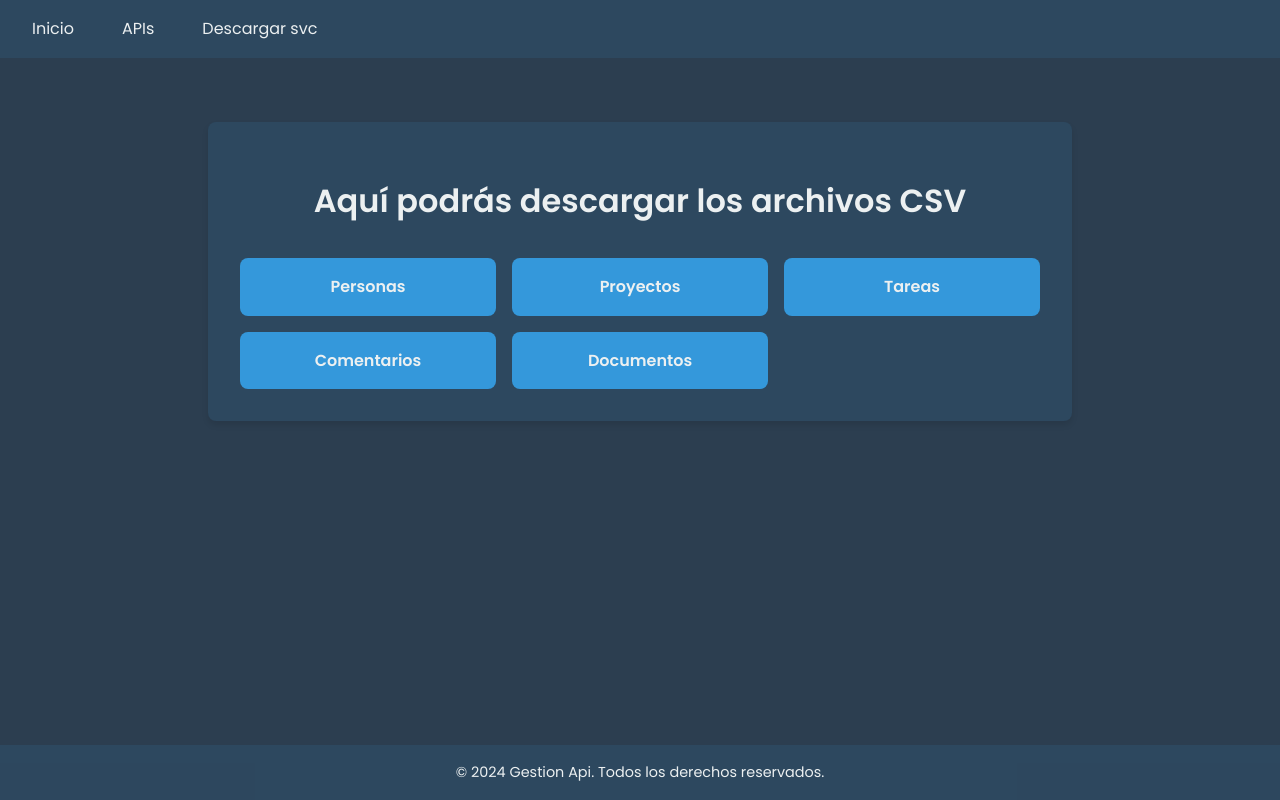
After one commit to Korossuh/gestion-api, a Django app: page /csv/ in a window 1280 px wide. The commit adds this page. Run offline with Django 5.2, Linux system fonts and the light colour scheme.

Commit message:
Configuracion para descargar archivos csv, creacion de app desktop y css de paginas principales

```diff
--- a/api/serializers.py
+++ b/api/serializers.py
@@ -1,5 +1,5 @@
 from rest_framework import serializers
-from .models import Persona,Proyecto,Tarea,Comentario,Archivo
+from .models import Persona,Proyecto,Tarea,Comentario,Documento
 
 class PersonaSerializer(serializers.ModelSerializer):
     class Meta:
@@ -21,7 +21,7 @@ class ComentarioSerializer(serializers.ModelSerializer):
         model = Comentario
         fields = "__all__"
 
-class ArchivoSerializer(serializers.ModelSerializer):
+class DocumentoSerializer(serializers.ModelSerializer):
     class Meta:
-        model = Archivo
+        model = Documento
         fields = "__all__"
--- a/api/urls.py
+++ b/api/urls.py
@@ -1,5 +1,5 @@
 from rest_framework.routers import DefaultRouter
-from .views import PersonaViewSet, ProyectoViewSet,TareaViewSet,ComentarioViewSet,ArchivoViewSet
+from .views import PersonaViewSet, ProyectoViewSet,TareaViewSet,ComentarioViewSet,DocumentoViewSet
 from rest_framework import routers
 from django.urls import path,include
 
@@ -8,7 +8,7 @@ router.register(r'personas', PersonaViewSet, basename='personas')
 router.register(r'proyectos', ProyectoViewSet, basename='proyectos')
 router.register(r'tareas',TareaViewSet, basename='tareas')
 router.register(r'comentarios',ComentarioViewSet, basename='comentarios')
-router.register(r'archivos', ArchivoViewSet,basename='archivos')
+router.register(r'documentos', DocumentoViewSet,basename='documentos')
 
 urlpatterns = [
     path("api/",include(router.urls),name='api')
--- /dev/null
+++ b/core/static/css/base.css
@@ -0,0 +1,128 @@
+@import url('https://fonts.googleapis.com/css2?family=Poppins:wght@300;400;600&display=swap');
+
+:root {
+  --color-bg: #2c3e50;
+  --color-text: #ecf0f1;
+  --color-primary: #3498db;
+  --color-secondary: #e74c3c;
+  --color-accent: #f39c12;
+}
+
+body {
+  font-family: 'Poppins', sans-serif;
+  line-height: 1.6;
+  color: var(--color-text);
+  margin: 0;
+  padding: 0;
+  display: flex;
+  flex-direction: column;
+  min-height: 100vh;
+  background-color: var(--color-bg);
+}
+
+.nav {
+  background-color: rgba(52, 152, 219, 0.1);
+  padding: 1rem;
+  position: sticky;
+  top: 0;
+  z-index: 1000;
+}
+
+.nav__list {
+  list-style-type: none;
+  padding: 0;
+  margin: 0;
+  display: flex;
+  justify-content: flex-start;
+  align-items: center;
+}
+
+.nav__item {
+  margin-right: 1rem;
+  position: relative;
+}
+
+.nav__link {
+  text-decoration: none;
+  color: var(--color-text);
+  font-weight: 500;
+  transition: color 0.3s ease;
+  padding: 0.5rem 1rem;
+  border-radius: 4px;
+}
+
+.nav__link:hover {
+  color: var(--color-accent);
+  background-color: rgba(255, 255, 255, 0.1);
+}
+
+.nav__dropdown-content {
+  display: none;
+  position: absolute;
+  background-color: var(--color-bg);
+  min-width: 200px;
+  box-shadow: 0 8px 16px rgba(0,0,0,0.2);
+  border-radius: 4px;
+  overflow: hidden;
+  top: 100%;
+  left: 0;
+  padding: 0.5rem 0;
+  margin: 0;
+  list-style: none;
+  transition: opacity 0.3s ease, transform 0.3s ease;
+  opacity: 0;
+  transform: translateY(-10px);
+  pointer-events: none;
+}
+
+.nav__item:hover .nav__dropdown-content {
+  display: block;
+  opacity: 1;
+  transform: translateY(0);
+  pointer-events: auto;
+}
+
+.nav__dropdown-content li {
+  margin: 0;
+  padding: 0;
+  list-style: none;
+}
+
+.nav__dropdown-item {
+  padding: 0.75rem 1.5rem;
+  display: block;
+  color: var(--color-text);
+  text-decoration: none;
+  transition: background-color 0.3s ease;
+  width: 100%;
+  box-sizing: border-box;
+}
+
+.nav__dropdown-item:hover {
+  background-color: var(--color-primary);
+}
+
+.nav__dropdown-item.active {
+  background-color: var(--color-primary);
+}
+
+.main-content {
+  flex: 1;
+  padding: 2rem;
+  max-width: 1200px;
+  margin: 0 auto;
+  width: 100%;
+}
+
+.footer {
+  background-color: rgba(52, 152, 219, 0.1);
+  text-align: center;
+  padding: 1rem;
+  margin-top: auto;
+}
+
+.footer__text {
+  margin: 0;
+  font-size: 0.9rem;
+  color: var(--color-text);
+}
--- /dev/null
+++ b/core/static/css/csv.css
@@ -0,0 +1,66 @@
+.csv-download {
+    max-width: 800px;
+    margin: 2rem auto;
+    padding: 2rem;
+    background-color: rgba(52, 152, 219, 0.1);
+    border-radius: 8px;
+    box-shadow: 0 4px 6px rgba(0, 0, 0, 0.1);
+}
+
+.csv-download__title {
+    font-size: 2rem;
+    color: var(--color-text);
+    text-align: center;
+    margin-bottom: 2rem;
+}
+
+.csv-download__buttons {
+    display: grid;
+    grid-template-columns: repeat(auto-fit, minmax(200px, 1fr));
+    gap: 1rem;
+}
+
+.csv-download__button {
+    display: inline-block;
+    padding: 1rem 1.5rem;
+    background-color: var(--color-primary);
+    color: var(--color-text);
+    text-decoration: none;
+    border-radius: 8px;
+    font-weight: 600;
+    text-align: center;
+    transition: all 0.3s ease;
+    position: relative;
+    overflow: hidden;
+}
+
+.csv-download__button::before {
+    content: '';
+    position: absolute;
+    top: 0;
+    left: -100%;
+    width: 100%;
+    height: 100%;
+    background: linear-gradient(
+        120deg,
+        transparent,
+        rgba(255, 255, 255, 0.3),
+        transparent
+    );
+    transition: all 0.6s;
+}
+
+.csv-download__button:hover::before {
+    left: 100%;
+}
+
+.csv-download__button:hover {
+    background-color: var(--color-accent);
+    transform: translateY(-3px);
+    box-shadow: 0 6px 12px rgba(0, 0, 0, 0.15);
+}
+
+.csv-download__button-text {
+    position: relative;
+    z-index: 1;
+}
--- a/core/templates/base.html
+++ b/core/templates/base.html
@@ -5,24 +5,36 @@
     <meta charset="UTF-8">
     <meta name="viewport" content="width=device-width, initial-scale=1.0">
     <title>{% block title %}{% endblock title %}</title>
+    <link rel="stylesheet" href="{% static 'css/base.css' %}">
+    <link rel="stylesheet" href="{% static 'css/csv.css' %}">
 </head>
 <body>
-    <nav>
-        <ul>
-            <li><a href="{% url 'index' %}"></a>Inicio</li>
-            <li><a href="{% url 'personas-list' %}">Personas</a></li>
-            <li><a href="{% url 'proyectos-list' %}">Proyectos</a></li>
-            <li><a href="{% url 'tareas-list' %}">Tareas</a></li>
-            <li><a href="{% url 'comentarios-list' %}">Comentarios</a></li>
-            <li><a href="{% url 'archivos-list' %}">Archivos</a></li>
+    <nav class="nav">
+        <ul class="nav__list">
+            <li class="nav__item">
+                <a href="{% url 'index' %}" class="nav__link">Inicio</a>
+            </li>
+            <li class="nav__item">
+                <a href="http://localhost:8000/api/" class="nav__link">APIs</a>
+                <ul class="nav__dropdown-content">
+                    <li><a href="{% url 'personas-list' %}" class="nav__dropdown-item">Personas</a></li>
+                    <li><a href="{% url 'proyectos-list' %}" class="nav__dropdown-item">Proyectos</a></li>
+                    <li><a href="{% url 'tareas-list' %}" class="nav__dropdown-item">Tareas</a></li>
+                    <li><a href="{% url 'comentarios-list' %}" class="nav__dropdown-item">Comentarios</a></li>
+                    <li><a href="{% url 'documentos-list' %}" class="nav__dropdown-item">Documentos</a></li>
+                </ul>
+            </li>
+            <li class="nav__item"><a href="{% url 'csv' %}" class="nav__link">Descargar svc</a></li>
         </ul>
     </nav>
 
-    {% block content %}
-    {% endblock content %}
+    <main class="main-content">
+        {% block content %}
+        {% endblock content %}
+    </main>
 
-    <footer>
-        <p>&copy; 2024 Gestion Api. Todos los derechos reservados.</p>
+    <footer class="footer">
+        <p class="footer__text">&copy; 2024 Gestion Api. Todos los derechos reservados.</p>
     </footer>
 </body>
 </html>
--- /dev/null
+++ b/core/templates/csv.html
@@ -0,0 +1,27 @@
+{% extends 'base.html' %}
+{% load static %}
+
+{% block title %}Inicio | Index{% endblock title %}
+
+{% block content %}
+<main class="csv-download">
+    <h1 class="csv-download__title">Aquí podrás descargar los archivos CSV</h1>
+    <div class="csv-download__buttons">
+        <a href="{% url 'csvPersonas' %}" class="csv-download__button">
+            <span class="csv-download__button-text">Personas</span>
+        </a>
+        <a href="{% url 'csvProyectos' %}" class="csv-download__button">
+            <span class="csv-download__button-text">Proyectos</span>
+        </a>
+        <a href="{% url 'csvTareas' %}" class="csv-download__button">
+            <span class="csv-download__button-text">Tareas</span>
+        </a>
+        <a href="{% url 'csvComentarios' %}" class="csv-download__button">
+            <span class="csv-download__button-text">Comentarios</span>
+        </a>
+        <a href="{% url 'csvDocumentos' %}" class="csv-download__button">
+            <span class="csv-download__button-text">Documentos</span>
+        </a>
+    </div>
+</main>
+{% endblock content %}
--- a/core/templates/index.html
+++ b/core/templates/index.html
@@ -5,6 +5,6 @@
 
 {% block content %}
 <main>
-    <h1>Bienvenido</h1>
+    <h1>Bienvenido al sistema de gestión con Api</h1>
 </main>
 {% endblock content %}
--- a/core/urls.py
+++ b/core/urls.py
@@ -1,6 +1,14 @@
 from django.urls import path,include
-from .views import index
+from .views import *
 
 urlpatterns = [
-    path("",index,name='index')
+    path("",index,name='index'),
+    path("csv/", csvView, name='csv'),
+
+    #Urls para exportar archivos csv
+    path('exportar personas/', csvPersonas,name='csvPersonas'),
+    path('exportar proyectos/',csvProyectos, name='csvProyectos'),
+    path('exportar tareas/', csvTareas, name='csvTareas'),
+    path('exportar comentarios/',csvComentarios, name='csvComentarios'),
+    path('exportar documentos/', csvDocumentos, name='csvDocumentos'),
 ]
--- a/core/views.py
+++ b/core/views.py
@@ -1,4 +1,129 @@
 from django.shortcuts import render
+from django.http import HttpResponse
+from api.models import *
+import csv
 
+#Funcion para index
 def index (request):
     return render(request,'index.html')
+
+#Funcion para csv
+def csvView(request):
+    return render(request,'csv.html')
+
+#=================================================
+#======== FUNCIONES PARA DESCARGAR CSV ===========
+#=================================================
+def csvPersonas(request):
+    response = HttpResponse(content_type='text/csv')
+    response['Content-Disposition'] = 'attachment; filename="Persona.csv"'
+
+    # Crear el archivo
+    writer = csv.writer(response)
+    # Definir encabezado de los campos
+    writer.writerow(['ID','Nombre','Email','Telefono','Fecha Nacimiento'])
+
+    personas = Persona.objects.all()
+    for persona in personas:
+        writer.writerow([
+            persona.id,
+            persona.nombre,
+            persona.email,
+            persona.telefono,
+            persona.fecha_nacimiento
+        ])
+
+    return response
+
+def csvProyectos(request):
+    response = HttpResponse(content_type='text/csv')
+    response['Content-Disposition'] = 'attachment; filename="Proyectos.csv"'
+
+    # Crear el archivo
+    writer = csv.writer(response)
+    # Definir encabezado de los campos
+    writer.writerow(['ID', 'Nombre', 'Descripción', 'Fecha Inicio', 'Fecha Fin', 'Persona Responsable'])
+
+    # Escribir los datos en filas
+    proyectos = Proyecto.objects.all()
+    for proyecto in proyectos:
+        writer.writerow([
+            proyecto.id,
+            proyecto.nombre,
+            proyecto.descripcion,
+            proyecto.fecha_inicio,
+            proyecto.fecha_fin,
+            proyecto.persona_responsable.nombre
+        ])
+
+    return response
+
+def csvTareas(request):
+    response = HttpResponse(content_type='text/csv')
+    response['Content-Disposition'] = 'attachment; filename="Tareas.csv"'
+
+    # Crear el archivo
+    writer = csv.writer(response)
+    # Definir encabezado de los campos
+    writer.writerow(['ID', 'Título', 'Descripción', 'Estado', 'Proyecto', 'Asignado a'])
+
+    # Escribir los datos en filas
+    tareas = Tarea.objects.all()
+    for tarea in tareas:
+        writer.writerow([
+            tarea.id,
+            tarea.titulo,
+            tarea.descripcion,
+            tarea.estado,
+            tarea.proyecto.nombre,
+            tarea.asignado_a.nombre
+        ])
+
+    return response
+
+def csvComentarios(request):
+    response = HttpResponse(content_type='text/csv')
+    response['Content-Disposition'] = 'attachment; filename="Comentarios.csv"'
+
+    # Crear el archivo
+    writer = csv.writer(response)
+    # Definir encabezado de los campos
+    writer.writerow(['ID', 'Contenido', 'Fecha Creación', 'Tarea', 'Autor'])
+
+    # Escribir los datos en filas
+    comentarios = Comentario.objects.all()
+    for comentario in comentarios:
+        writer.writerow([
+            comentario.id,
+            comentario.contenido,
+            comentario.fecha_creacion,
+            comentario.tarea.titulo,
+            comentario.autor.nombre
+        ])
+
+    return response
+
+def csvDocumentos(request):
+    response = HttpResponse(content_type='text/csv')
+    response['Content-Disposition'] = 'attachment; filename="Documentos.csv"'
+
+    # Crear el archivo CSV
+    writer = csv.writer(response)
+    # Definir encabezado de los campos
+    writer.writerow(['ID', 'Nombre', 'Descripción', 'Enlace', 'Tarea', 'Tipo', 'Fecha Creación','Autor'])
+
+    # Escribir los datos en filas
+    documentos = Documento.objects.all()
+    for documento in documentos:
+        writer.writerow([
+            documento.id,
+            documento.nombre,
+            documento.descripcion,
+            documento.enlace,
+            documento.tarea.titulo,
+            documento.tipo,
+            documento.fecha_creacion,
+            documento.autor.nombre
+        ])
+
+    return response
--- a/gestionapi/urls.py
+++ b/gestionapi/urls.py
@@ -3,6 +3,6 @@ from django.urls import path, include
 
 urlpatterns = [
     path('admin/', admin.site.urls),
-    path('api/', include('api.urls')),
+    path('', include('api.urls')),
     path('', include('core.urls')),
 ]
```
Also changed, not shown: api/models.py (+8 -5 lines), api/views.py (+5 -5 lines), app_desktop/desktop.py (added, +238 -0 lines), api/migrations/0002_documento_delete_archivo.py (added), api/migrations/0003_documento_autor.py (added), api/migrations/0004_alter_documento_autor.py (added).
